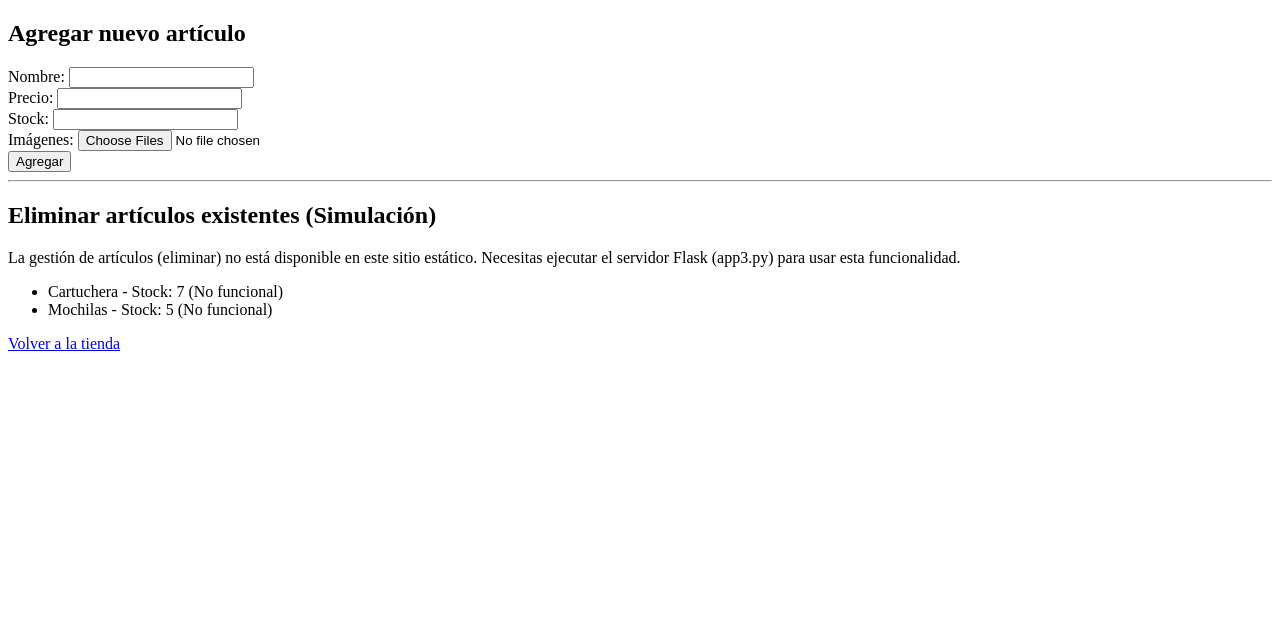
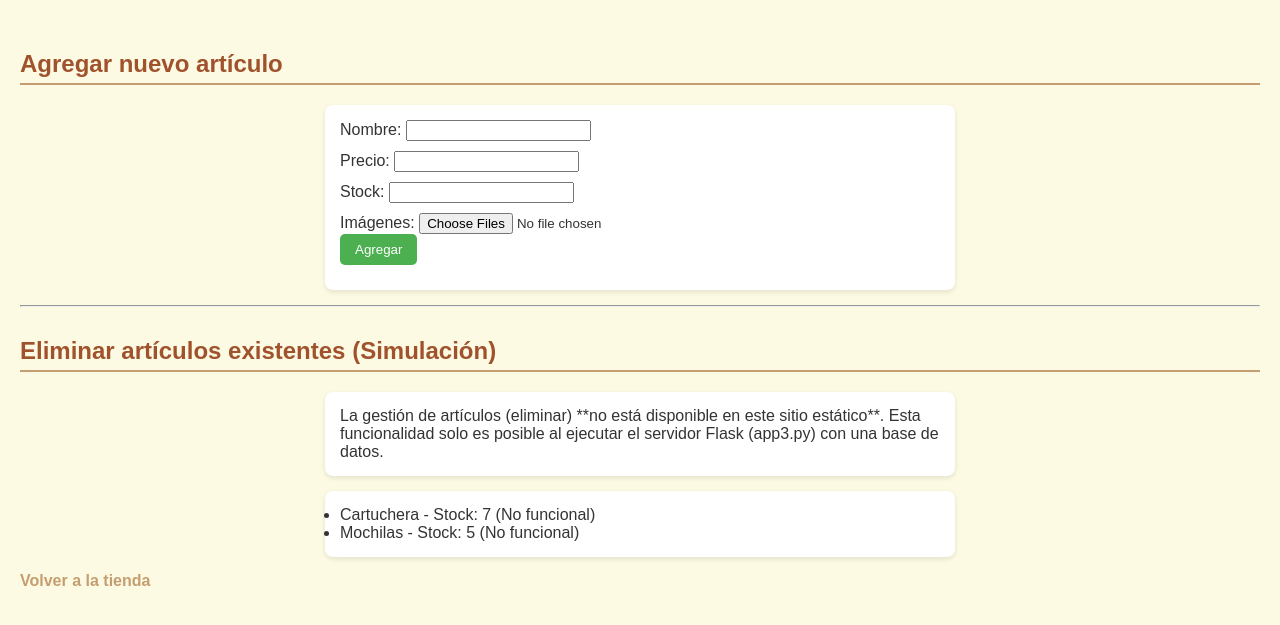
Before and after one commit to rufinaventas2025/rufinaventas2025, a Flask app: page /clave in a window 1280 px wide. Shown: the top 625 px of the page. Run offline with Flask 3, Linux system fonts and the light colour scheme.

Commit message:
Update clave.html

```diff
--- a/templates/clave.html
+++ b/templates/clave.html
@@ -3,7 +3,48 @@
 <head>
     <meta charset="UTF-8">
     <title>Panel Administrador</title>
-    </head>
+    <link rel="stylesheet" href="../style.css">
+    <style>
+        /* Estilos específicos para esta página */
+        body {
+            font-family: Arial, sans-serif;
+            margin: 0;
+            padding: 20px;
+            background-color: #fdfae3; /* Mismo fondo que index.html */
+            color: #333;
+        }
+        h2 {
+            color: #a0522d; /* Marrón de tu diseño */
+            border-bottom: 2px solid #C49E70;
+            padding-bottom: 5px;
+            margin-top: 30px;
+        }
+        form, ul, p {
+            max-width: 600px;
+            margin: 15px auto;
+            padding: 15px;
+            background: #fff;
+            border-radius: 8px;
+            box-shadow: 0 2px 5px rgba(0,0,0,0.1);
+        }
+        input[type="text"], button[type="submit"] {
+            margin-bottom: 10px;
+        }
+        button[type="submit"] {
+            background-color: #4CAF50; /* Verde para agregar */
+            color: white;
+            padding: 8px 15px;
+            border: none;
+            border-radius: 5px;
+            cursor: pointer;
+        }
+        a {
+            color: #C49E70;
+            text-decoration: none;
+            font-weight: bold;
+        }
+    </style>
+</head>
 <body>
     <h2>Agregar nuevo artículo</h2>
     <form method="POST" action="#">
@@ -17,7 +58,7 @@
     <hr>
 
     <h2>Eliminar artículos existentes (Simulación)</h2>
-    <p>La gestión de artículos (eliminar) no está disponible en este sitio estático. Necesitas ejecutar el servidor Flask (app3.py) para usar esta funcionalidad.</p>
+    <p>La gestión de artículos (eliminar) **no está disponible en este sitio estático**. Esta funcionalidad solo es posible al ejecutar el servidor Flask (app3.py) con una base de datos.</p>
     <ul>
         <li>Cartuchera - Stock: 7 (No funcional)</li>
         <li>Mochilas - Stock: 5 (No funcional)</li>
```
